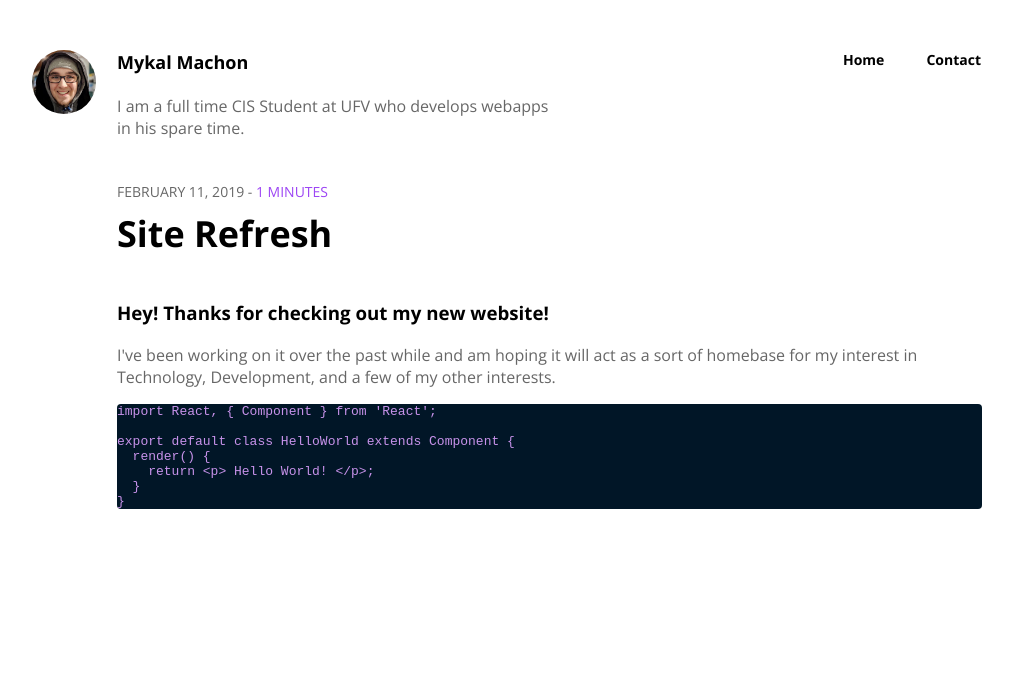
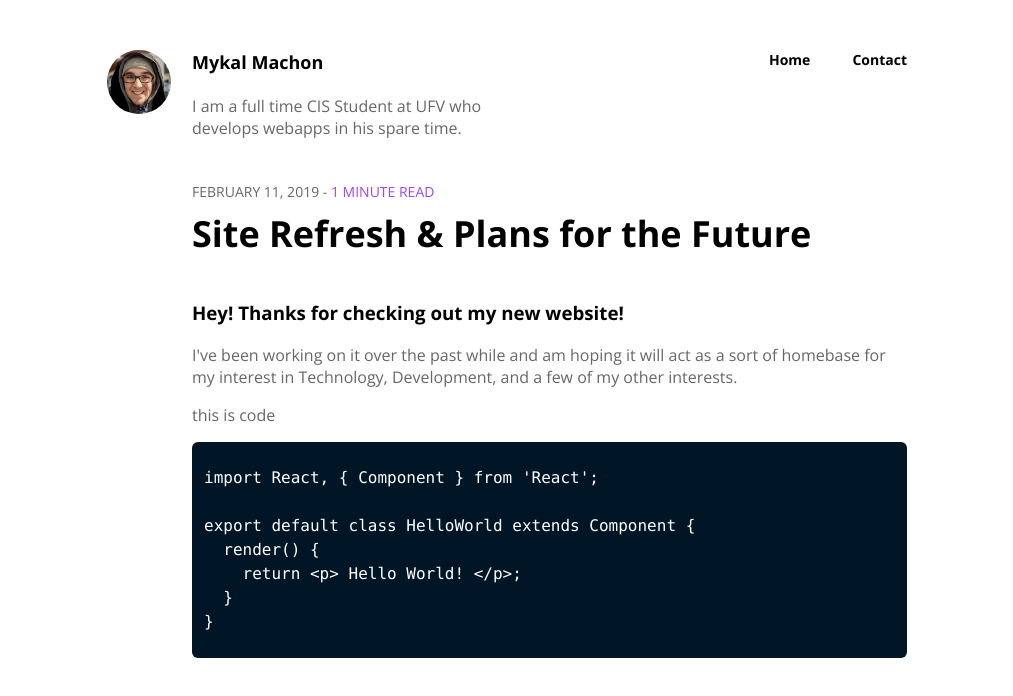
Before and after one commit to StanislavSt/MykalMachon, a Gatsby site: page /posts/site-refresh in a window 1280 px wide. Shown: the whole page, without its empty margins (133-1146 px from the left). Built offline with nearby package versions, Linux system fonts and the light colour scheme; Gatsby itself is replaced by a stand-in of ours; some packages are replaced by stand-ins of ours; code samples lack their colours.

Commit message:
Readability Improvements
Made the overall width of the site much smaller to in-turn make line-widths smaller.

````diff
--- a/src/components/layout.js
+++ b/src/components/layout.js
@@ -16,7 +16,8 @@ const theme = {
   fontSizeNormal: '16px', // used for normal body text
   fontSizeHighlight: '18px', // used for semi highlighted text
   fontSizeTitle: '24px', // used for titles on the site
-  smallBreakpoint: '800px'
+  smallBreakpoint: '800px',
+  codeBackground: '#001526'
 };
 
 const Layout = ({ children }) => (
--- a/src/components/postCard.js
+++ b/src/components/postCard.js
@@ -5,7 +5,7 @@ import CardStyles from './styles/CardStyles';
 const PostCard = ({ title, excerpt, slug, date, readTime }) => (
   <CardStyles>
     <h4>
-      {date} - <span>{readTime} Minutes</span>
+      {date} - <span>{readTime} Minute Read</span>
     </h4>
     <Link to={`/posts${slug}`}>
       <h2>{title}</h2>
--- a/src/components/postLayout.js
+++ b/src/components/postLayout.js
@@ -27,7 +27,7 @@ export default class PostLayout extends Component {
           <section className="headerStyles">
             <h4>
               {markdownRemark.frontmatter.date} -{' '}
-              <span>{markdownRemark.timeToRead} Minutes</span>
+              <span>{markdownRemark.timeToRead} Minute Read</span>
             </h4>
             <h1>{markdownRemark.frontmatter.title}</h1>
           </section>
--- a/src/components/styles/HeaderStyles.js
+++ b/src/components/styles/HeaderStyles.js
@@ -2,7 +2,7 @@ import styled from 'styled-components';
 
 const HeaderStyles = styled.header`
   width: 100%;
-  max-width: 865px;
+  max-width: 720px;
   display: flex;
   justify-content: flex-start;
   min-height: 90px;
@@ -18,7 +18,7 @@ const HeaderStyles = styled.header`
     justify-content: flex-end;
     align-items: flex-start;
     width: 100%;
-    max-width: 432px;
+    max-width: 400px;
     a {
       margin: 0px ${props => props.theme.smallMargin} 0px
         ${props => props.theme.smallMargin};
@@ -33,7 +33,7 @@ const HeaderStyles = styled.header`
   div.description {
     height: 90px;
     width: 100%;
-    max-width: 432px;
+    max-width: 400px;
     h1 {
       font-size: ${props => props.theme.fontSizeHighlight};
       margin: 0px;
--- a/src/components/styles/LayoutStyles.js
+++ b/src/components/styles/LayoutStyles.js
@@ -14,7 +14,7 @@ const LayoutStyles = styled.div`
       ${props => props.theme.smallMargin};
     display: flex;
     width: 100%;
-    max-width: 950px;
+    max-width: 800px;
     flex-direction: row;
     div.PictureCol {
       width: 100%;
@@ -30,15 +30,8 @@ const LayoutStyles = styled.div`
 
     main {
       width: 100%;
-      max-width: 865px;
+      max-width: 720px;
     }
-  }
-
-  pre {
-    background: #011627;
-    color: #c792ea;
-    border-radius: 4px;
-    padding: 24 12px 24px 12px;
   }
 
   @media (max-width: ${props => props.theme.smallBreakpoint}) {
--- a/src/components/styles/PostStyles.js
+++ b/src/components/styles/PostStyles.js
@@ -23,6 +23,49 @@ const PostStyles = styled.article`
     font-size: ${props => props.theme.fontSizeNormal};
     color: rgba(0, 0, 0, 0.6);
   }
+
+  /* CODE STYLING */
+  /**
+ * Based on copypasta from Remy Bach and Sarah Drasner
+ */
+  pre {
+    padding: 24px 12px 24px 12px;
+    color: yellow;
+    background: ${props => props.theme.codeBackground};
+    border-radius: 6px;
+  }
+
+  pre > code {
+    color: white;
+    background: ${props => props.theme.codeBackground};
+    font-family: Consolas, Menlo, Monaco, source-code-pro, Courier New,
+      monospace;
+    font-feature-settings: normal;
+    text-align: left;
+    white-space: pre;
+    word-spacing: normal;
+    word-break: normal;
+    word-wrap: normal;
+    line-height: 1.5;
+    margin-bottom: 0;
+    -moz-tab-size: 4;
+    -o-tab-size: 4;
+    tab-size: 4;
+
+    -webkit-hyphens: none;
+    -moz-hyphens: none;
+    -ms-hyphens: none;
+    hyphens: none;
+  }
+
+  /* Inline code */
+  :not(pre) > code {
+    border-radius: 0.3em;
+    background: ${props => props.theme.codeBackground};
+    color: black;
+    padding: 0.15em 0.2em 0.05em;
+    white-space: normal;
+  }
 `;
 
 export default PostStyles;
--- a/src/posts/Site Refresh.md
+++ b/src/posts/Site Refresh.md
@@ -1,12 +1,14 @@
 ---
 slug: '/site-refresh'
 date: '2019-02-11'
-title: 'Site Refresh'
+title: 'Site Refresh & Plans for the Future'
 ---
 
 ### Hey! Thanks for checking out my new website!
 
 I've been working on it over the past while and am hoping it will act as a sort of homebase for my interest in Technology, Development, and a few of my other interests.
+
+this is code
 
 ```jsx
 import React, { Component } from 'React';
````
